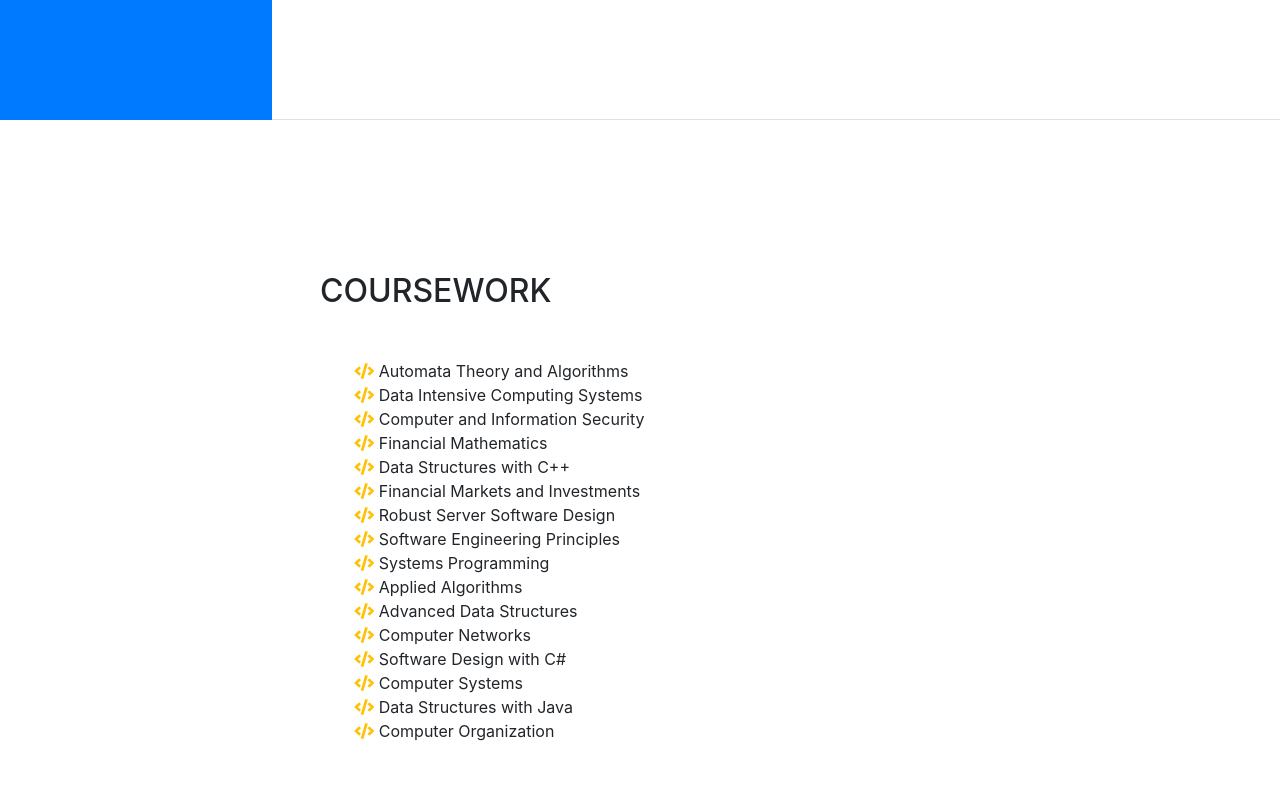
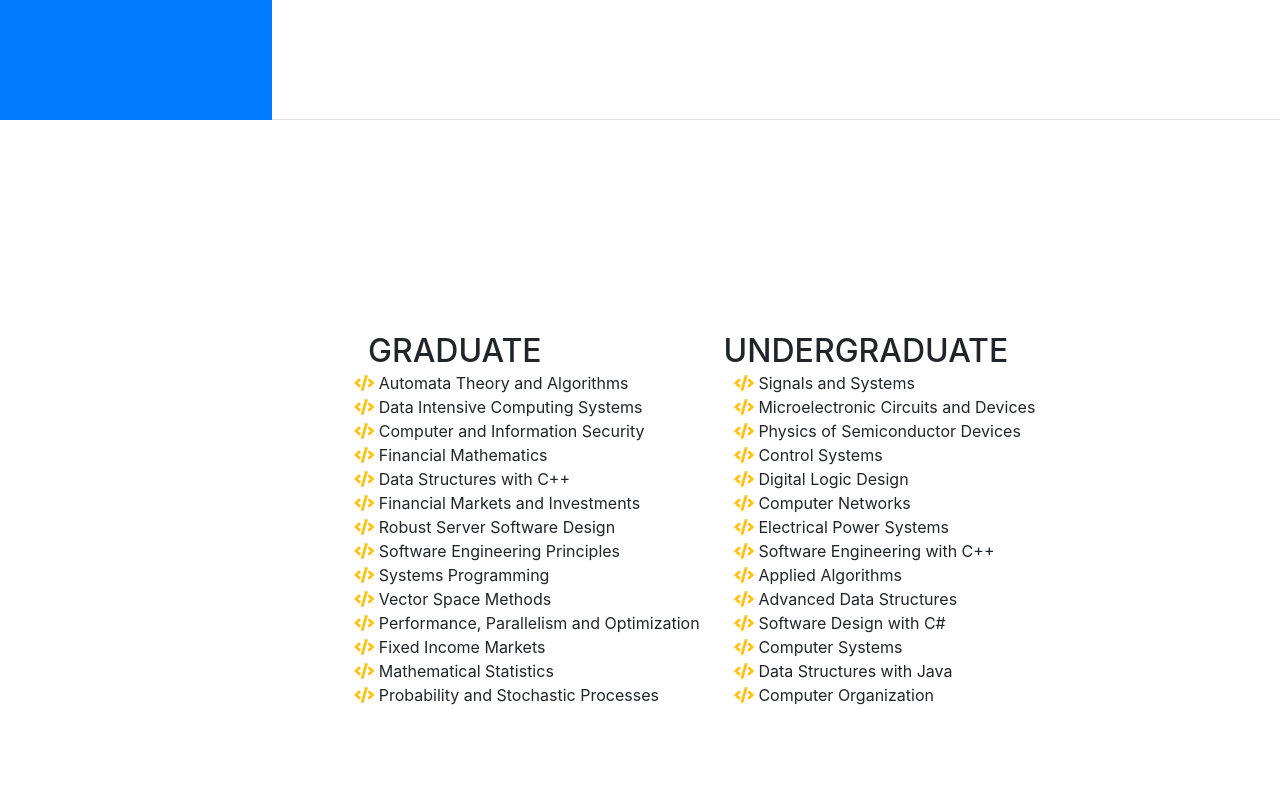
Before and after one commit to rijish45/rijish45.github.io, a website with bundled scripts: page index.html in a window 1280 px wide. Shown: the part 680-1480 px from the top of the page. Built offline with nearby package versions, Linux system fonts and the light colour scheme; a web font is replaced by a local one.

Commit message:
Fixed the row issue

```diff
--- a/css/resume.css
+++ b/css/resume.css
@@ -166,3 +166,11 @@ p
   font-size: 15px;
   text-align: right;
 }
+
+
+
+
+.column{
+    float: left;
+    margin: 0 20px 0 0;
+}
--- a/index.html
+++ b/index.html
@@ -126,10 +126,10 @@
 
 </section>
 
-      <section class="resume-section p-3 p-lg-5 d-flex flex-column" id="Undergraduate">
+      <section class="resume-section p-3 p-lg-5 d-flex flex-row" id="Undergraduate">
         <div class="my-auto">
-          <h2 class="mb-5" style="text-align: left;"> Coursework </h2>
-          <ul class="fa-ul mb-0" id = "ul">
+          <h2 class="mb-0 ml-5"> Graduate </h2>
+          <ul class="fa-ul mb-0" id = "ul" style = "float:left">
             <li>
              <i class="fas fa-code text-warning"></i>
               Automata Theory and Algorithms</li>
@@ -158,14 +158,57 @@
               <i class="fas fa-code text-warning"></i>
               Systems Programming </li>
             <li>
+
+              <i class="fas fa-code text-warning"></i>
+              Vector Space Methods </li>
+            <li>
+              <i class="fas fa-code text-warning"></i>
+               Performance, Parallelism and Optimization</li>
+            <li>
+              <i class="fas fa-code text-warning"></i>
+              Fixed Income Markets</li>
+            <li>
+              <i class="fas fa-code text-warning"></i>
+              Mathematical Statistics </li>
+            <li>
+              <i class="fas fa-code text-warning"></i>
+              Probability and Stochastic Processes </li>
+            <li>
+          </div>
+
+          <div class="my-auto">
+          <h2 class="mb-0 ml-4"> Undergraduate </h2>
+          <ul class="fa-ul mb-0" id = "ul" style = "float:left">
+            <li>
+             <i class="fas fa-code text-warning"></i>
+             Signals and Systems </li>
+            <li>
+              <i class="fas fa-code text-warning"></i>
+            Microelectronic Circuits and Devices</li>
+            <li>
+              <i class="fas fa-code text-warning"></i>
+              Physics of Semiconductor Devices</li>
+              <li>
+            <i class = "fas fa-code text-warning"></i>
+             Control Systems
+            </li>
+              <i class="fas fa-code text-warning"></i>
+              Digital Logic Design</li>
+              <li>
+              <i class="fas fa-code text-warning"></i>
+              Computer Networks </li>
+              <li>
+              <i class="fas fa-code text-warning"></i>
+              Electrical Power Systems </li>
+              <li>
+              <i class="fas fa-code text-warning"></i>
+              Software Engineering with C++</li>
+              <li>
               <i class="fas fa-code text-warning"></i>
               Applied Algorithms</li>
             <li>
               <i class="fas fa-code text-warning"></i>
               Advanced Data Structures</li>
-            <li>
-              <i class="fas fa-code text-warning"></i>
-              Computer Networks</li>
             <li>
               <i class="fas fa-code text-warning"></i>
               Software Design with C#</li>
@@ -180,12 +223,8 @@
               Computer Organization </li>
             </ul>
           </div>
-        <br>
 
-
-
-      </ul>
-      </div>
+      <br>
       </section>
 
 
```
Also changed, not shown: css/resume.min.css (deleted).
